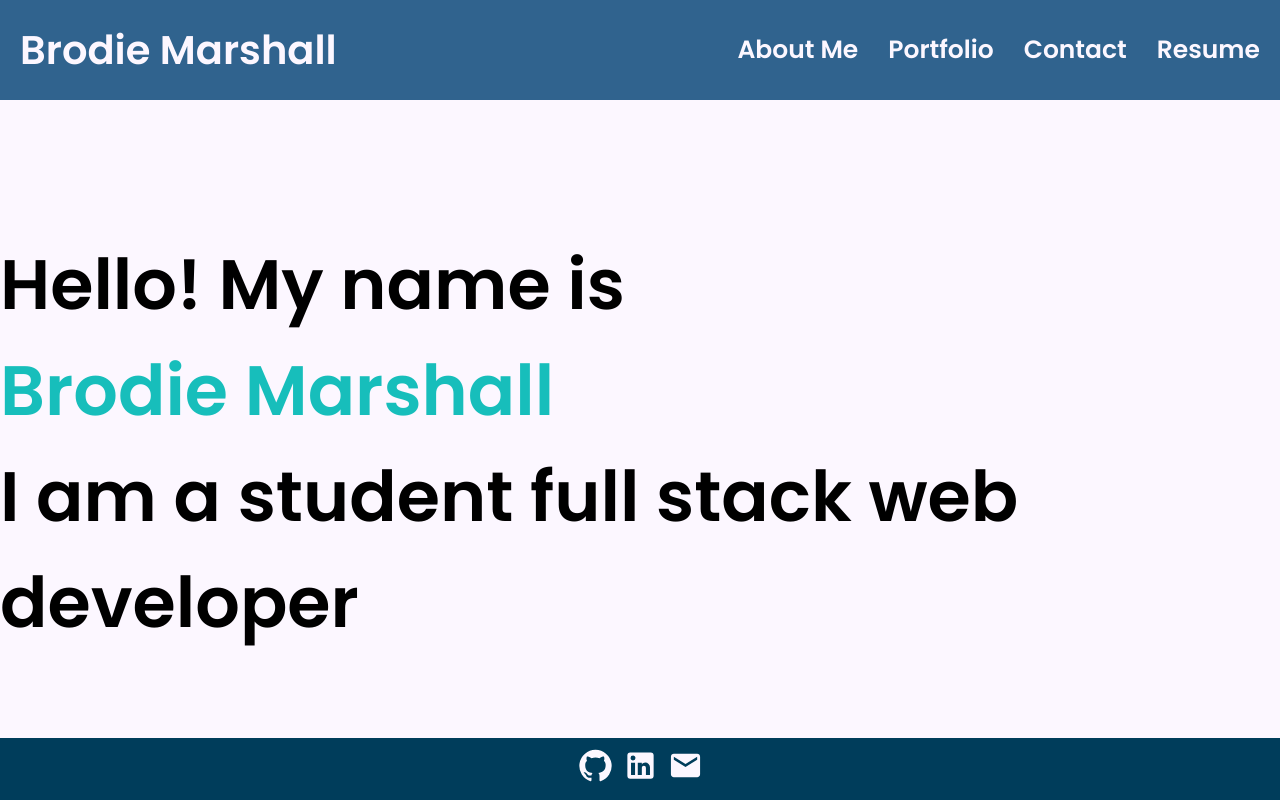
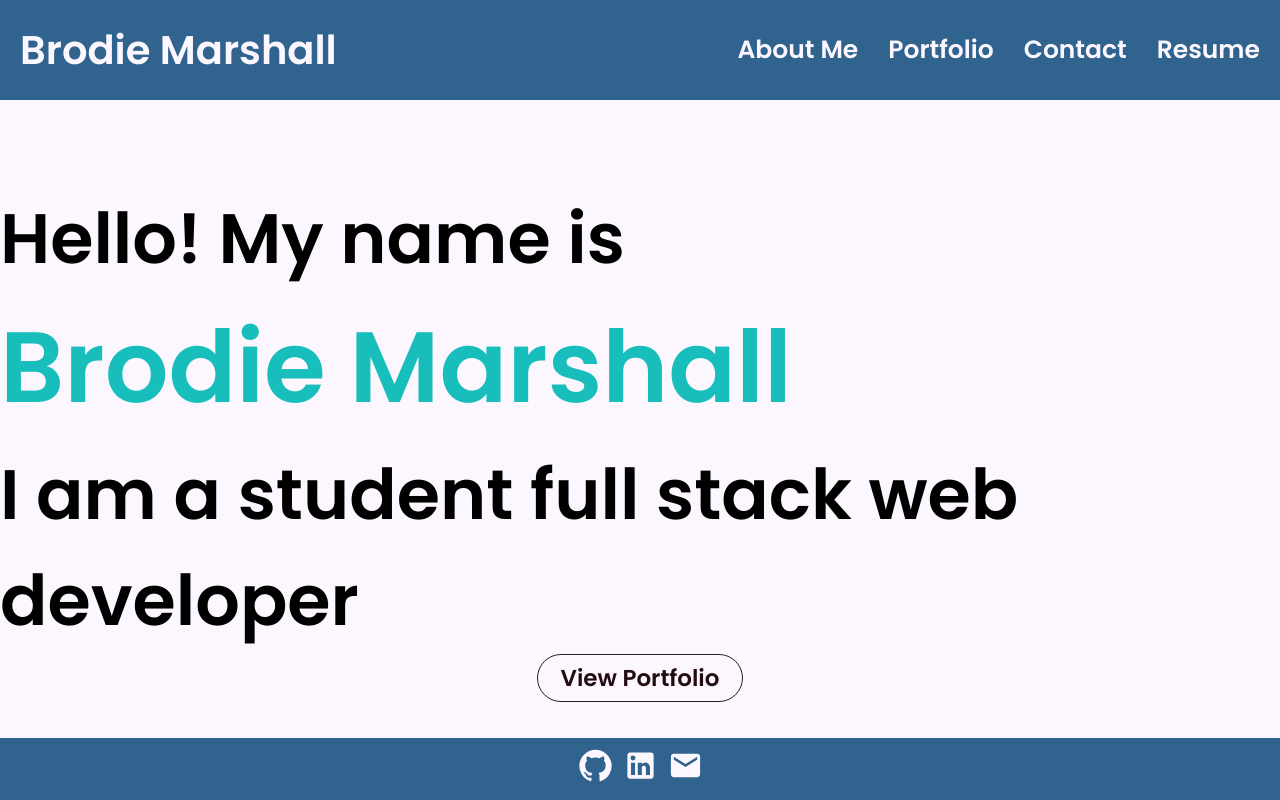
Before and after one commit to brodie02/react-portfolio-good, a React (Create React App) app: page / in a window 1280 px wide. Built offline with nearby package versions, Linux system fonts and the light colour scheme.

Commit message:
Add button to hello page

```diff
--- a/public/index.html
+++ b/public/index.html
@@ -25,7 +25,7 @@
       Learn how to configure a non-root public URL by running `npm run build`.
     -->
     <link href="https://fonts.googleapis.com/css2?family=Poppins:wght@600&display=swap" rel="stylesheet">
-    <title>React App</title>
+    <title>Brodie Marshall</title>
   </head>
   <body>
     <noscript>You need to enable JavaScript to run this app.</noscript>
--- a/src/App.css
+++ b/src/App.css
@@ -48,6 +48,7 @@ h2 {
 .hello {
   height: 86vh;
   display: flex;
+  flex-direction: column;
   justify-content: center;
   align-items: center;
   font-size: 70px;
@@ -56,6 +57,7 @@ h2 {
 
 .hello span {
   color: var(--light);
+  font-size: 100px;
 }
 
 img {
@@ -78,7 +80,7 @@ img {
 }
 
 .footer {
-  background-color: var(--dark);
+  background-color: var(--blue);
   bottom: 0;
   position: fixed;
   width: 100%;
@@ -95,3 +97,39 @@ img {
 .footer ul a {
   color: var(--white);
 }
+
+/* CSS */
+.hello button {
+  background-color: var(--white);
+  border: 1px solid #222222;
+  border-radius: 50px;
+  box-sizing: border-box;
+  color: var(--black);
+  cursor: pointer;
+  display: inline-block;
+  font-size: 23px;
+  font-weight: 600;
+  line-height: 20px;
+  margin: 0;
+  outline: none;
+  padding: 13px 23px;
+  position: relative;
+  text-align: center;
+  text-decoration: none;
+  touch-action: manipulation;
+  transition: box-shadow .2s,-ms-transform .1s,-webkit-transform .1s,transform .1s;
+  user-select: none;
+  -webkit-user-select: none;
+  width: auto;
+}
+
+.hello button:hover {
+  background-color: var(--light);
+}
+
+
+.hello button:active {
+  background-color: var(--light);
+  border-color: #000000;
+  transform: scale(.96);
+}
--- a/src/components/pages/Hello.js
+++ b/src/components/pages/Hello.js
@@ -4,6 +4,7 @@ export default function Hello() {
     return (
         <div className='hello'>
             <p>Hello! My name is <br></br><span>Brodie Marshall</span><br></br>I am a student full stack web developer</p>
+            <button>View Portfolio</button>
         </div>
     )
 }
```
